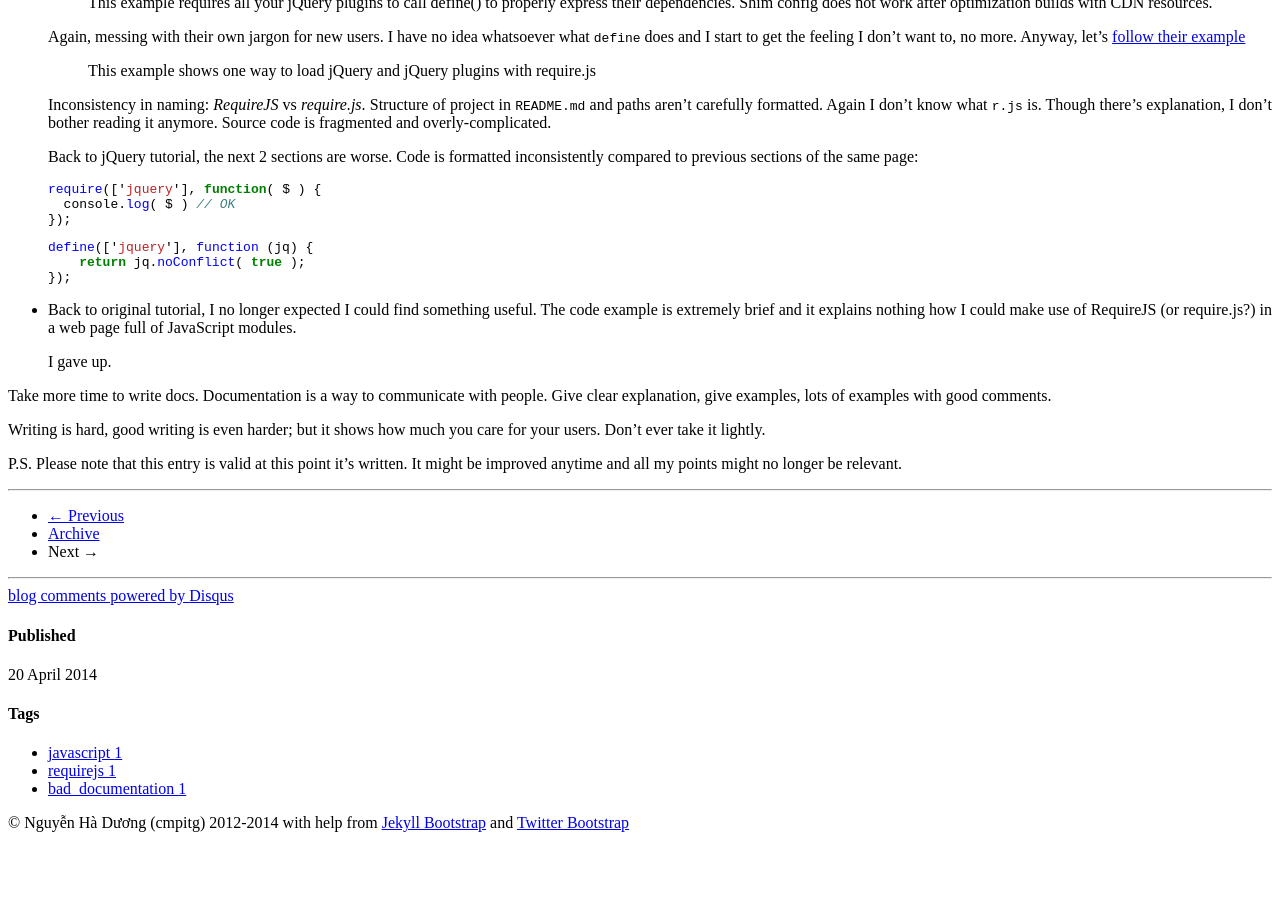
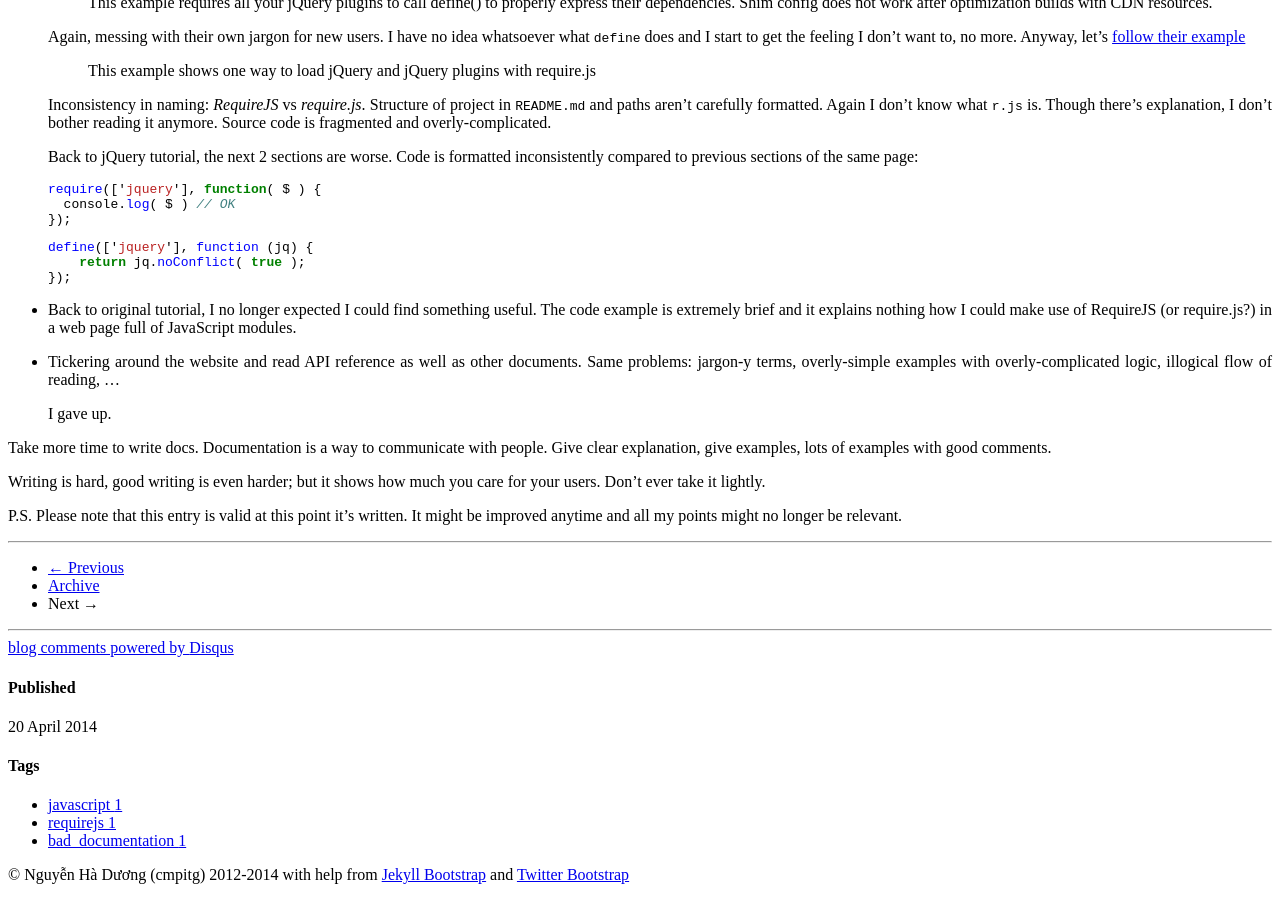
Before and after one commit to cmpitg/cmpitg.github.com, a Jekyll site: the page built from _posts/2014-04-20-requirejs---an-example-of-bad-documentation.md, in a window 1280 px wide and 900 px high, scrolled down 1517 px. Built offline with Jekyll 4.4.1, drawn with Linux system fonts in a browser that asks for light colours; Markdown is read by kramdown in place of the engine named in the settings; a script that is not in the unit is left out; comment, search, counter and statistics services are not loaded; before the commit the page ends 2365 px from its top, so only the background shows below that; some of the changed text lies outside the part shown.

Commit message:
Update - more info

```diff
--- a/_posts/2014-04-20-requirejs---an-example-of-bad-documentation.md
+++ b/_posts/2014-04-20-requirejs---an-example-of-bad-documentation.md
@@ -145,6 +145,10 @@ Here are some quick notes:
   could make use of RequireJS (or require.js?) in a web page full of
   JavaScript modules.
 
+* Tickering around the website and read API reference as well as other
+  documents.  Same problems: jargon-y terms, overly-simple examples with
+  overly-complicated logic, illogical flow of reading, ...
+
   I gave up.
 
 Take more time to write docs.  Documentation is a way to communicate with
```
Also changed, not shown: other parts of _posts/2014-04-20-requirejs---an-example-of-bad-documentation.md (+1 -1 lines).
